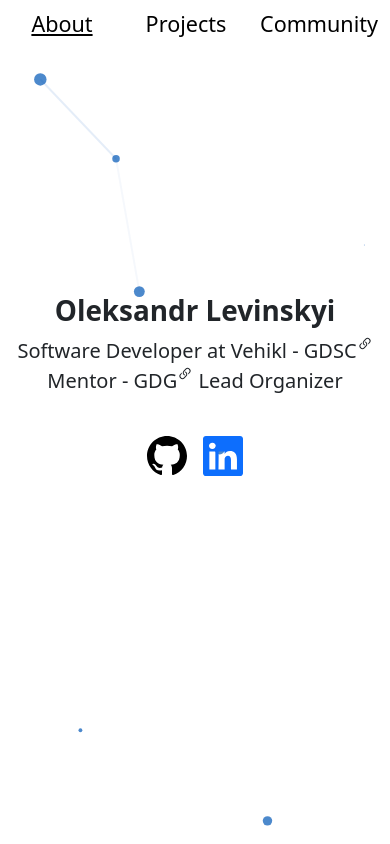
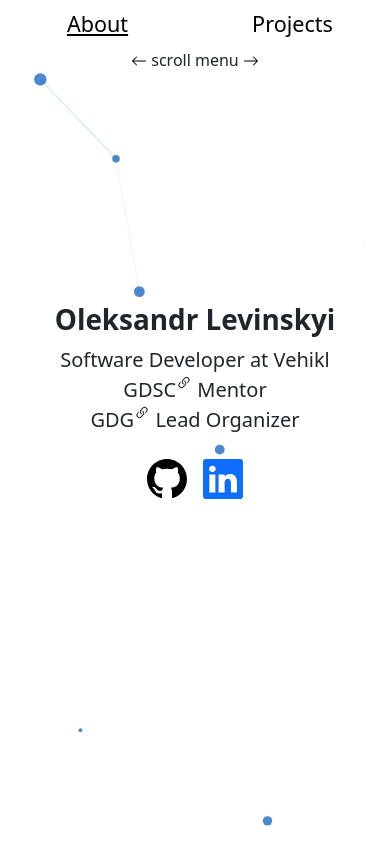
Before and after one commit to OleksandrLevinskyi/portfolio, a Vue app: page / in a window 390 px wide. Built offline with nearby package versions, Linux system fonts and the light colour scheme; the HTML template or start-up script is replaced by a standard one.

Commit message:
replace bootstrap vue with bootstrap

```diff
--- a/src/App.vue
+++ b/src/App.vue
@@ -1,21 +1,28 @@
 <template>
   <div>
     <div id="particles-js"></div>
-    <b-container class="w-100 p-0">
-      <b-row align-h="around" class="w-100 text-center mx-auto nav-nowrap py-2">
-        <b-col class="nav-option">
-          <b-link id="about" href="#/about" class="text-decoration-none text-black fs-4 fw-light">About</b-link>
-        </b-col>
-        <b-col class="nav-option">
-          <b-link id="projects" href="#/projects" class="text-decoration-none text-black fs-4 fw-light">Projects
-          </b-link>
-        </b-col>
-        <b-col class="nav-option">
-          <b-link id="community" href="#/community" class="text-decoration-none text-black fs-4 fw-light">Community
-          </b-link>
-        </b-col>
-      </b-row>
-    </b-container>
+
+    <div class="container">
+      <div class="row py-2 d-flex flex-nowrap horizontal-scroll">
+        <div class="col-6 col-sm-4 d-flex justify-content-center">
+          <a id="about" href="#/about" class="text-decoration-none text-black fs-4 fw-light">About</a>
+        </div>
+        <div class="col-6 col-sm-4 d-flex justify-content-center">
+          <a id="projects" href="#/projects" class="text-decoration-none text-black fs-4 fw-light">Projects</a>
+        </div>
+        <div class="col-6 col-sm-4 d-flex justify-content-center">
+          <a id="community" href="#/community" class="text-decoration-none text-black fs-4 fw-light">Community</a>
+        </div>
+      </div>
+      <div id="scroll-menu-label" class="row text-center display-none">
+        <p>
+          <b-icon-arrow-left class="text-black"/>
+          scroll menu
+          <b-icon-arrow-right class="text-black"/>
+        </p>
+      </div>
+    </div>
+
     <component :is="displayedComponent"/>
   </div>
 </template>
@@ -72,16 +79,18 @@ body {
   font-family: 'Space Grotesk', sans-serif;
 }
 
-.nav-nowrap {
+.horizontal-scroll {
   white-space: nowrap;
   overflow-x: auto;
 }
 
-.nav-option {
-  display: inline-block;
-  float: none;
+@media only screen and (min-width: 576px) {
+  #scroll-menu-label {
+    display: none;
+  }
 }
 
+/*** background ***/
 canvas {
   display: block;
   vertical-align: bottom;
--- a/src/components/About.vue
+++ b/src/components/About.vue
@@ -1,28 +1,31 @@
 <template>
-  <b-row class="text-center pt-5 m-0 vh-75" align-v="center">
-    <b-col>
+  <div class="text-center vh-75 d-flex flex-column justify-content-center">
     <h1 class="fw-bold">Oleksandr Levinskyi</h1>
-      <p class="fs-5 pb-3 fw-light">Software Developer at Vehikl -
-        <b-link href="https://developers.google.com/community/gdsc" class="text-dark text-decoration-none" target=”_blank”>GDSC<b-icon-link45deg class="h6"/>
-        </b-link>
-        Mentor -
-        <b-link href="https://developers.google.com/community/gdg" class="text-dark text-decoration-none"
-                target=”_blank”>GDG<b-icon-link45deg class="h6"/>
-        </b-link>
-        Lead
-        Organizer
+    <p class="fs-5 m-0 fw-light">Software Developer at Vehikl</p>
+    <p class="fs-5 m-0 fw-light">
+      <a href="https://developers.google.com/community/gdsc"
+         class="text-dark text-decoration-none"
+         target=”_blank”>
+        GDSC<b-icon-link45deg class="h6"/>
+      </a> Mentor
+    </p>
+    <p class="fs-5 mb-3 fw-light">
+      <a href="https://developers.google.com/community/gdg"
+         class="text-dark text-decoration-none"
+         target=”_blank”>
+        GDG<b-icon-link45deg class="h6"/>
+      </a> Lead Organizer
     </p>
 
     <div>
-        <b-link href="https://github.com/OleksandrLevinskyi" target=”_blank”>
+      <a href="https://github.com/OleksandrLevinskyi" target=”_blank”>
         <b-icon-github class="big-icon m-2 text-black"/>
-        </b-link>
-        <b-link href="https://www.linkedin.com/in/oleksandrlevinskyi" target=”_blank”>
+      </a>
+      <a href="https://www.linkedin.com/in/oleksandrlevinskyi" target=”_blank”>
         <b-icon-linkedin class="big-icon m-2"/>
-        </b-link>
+      </a>
     </div>
-    </b-col>
-  </b-row>
+  </div>
 </template>
 
 <script>
--- a/src/components/Projects.vue
+++ b/src/components/Projects.vue
@@ -1,23 +1,27 @@
 <template>
-  <div>
-    <b-embed
-        class="w-50 video"
-        type="iframe"
-        src="https://www.youtube.com/embed/6fWU0e6W8QY"
-        allowfullscreen
-    ></b-embed>
-    <h1>Project Title</h1>
-    <b-link href="https://github.com/OleksandrLevinskyi" target=”_blank”>
-      <b-icon-github class="text-black"/>
-    </b-link>
-    <b-link href="https://www.youtube.com" target=”_blank”>
-      <b-icon-youtube class="text-danger"/>
-    </b-link>
-    <b-badge class="bg-dark fs-5">Tech</b-badge>
-    <b-badge class="bg-dark fs-5">Tech</b-badge>
-    <b-badge class="bg-dark fs-5">Tech</b-badge>
+  <div class="d-flex flex-column align-content-center">
+    <iframe class="video"
+            src="https://www.youtube.com/embed/6fWU0e6W8QY"
+            title="YouTube project demo"
+            allowfullscreen
+    ></iframe>
+
+    <div class="d-flex">
+      <span class="h1">Project Title</span>
+      <a href="https://github.com/OleksandrLevinskyi" target=”_blank”>
+        <b-icon-github class="big-icon text-black"/>
+      </a>
+      <a href="https://www.youtube.com" target=”_blank”>
+        <b-icon-youtube class="big-icon text-danger"/>
+      </a>
+    </div>
+
     <p>Lorem ipsum dolor sit amet, consectetur adipisicing elit. Animi dicta, maiores necessitatibus quam quos
       recusandae saepe sequi temporibus veniam vero.</p>
+
+    <span class="badge bg-secondary fs-5">Tech</span>
+    <span class="badge bg-secondary fs-5">Tech</span>
+    <span class="badge bg-secondary fs-5">Tech</span>
   </div>
 </template>
 
@@ -30,5 +34,7 @@ export default {
 <style scoped>
 .video {
   aspect-ratio: 16/9;
+  width: 90%;
+  margin: auto;
 }
 </style>
--- a/src/main.js
+++ b/src/main.js
@@ -1,14 +1,13 @@
 import Vue from 'vue'
 import App from './App.vue'
-import {BootstrapVue, IconsPlugin} from 'bootstrap-vue'
+import {IconsPlugin} from 'bootstrap-vue'
 import 'bootstrap/dist/css/bootstrap.css'
 import 'bootstrap-vue/dist/bootstrap-vue.css'
 
-Vue.use(BootstrapVue)
 Vue.use(IconsPlugin)
 
 Vue.config.productionTip = false
 
 new Vue({
-    render: h => h(App),
+  render: h => h(App),
 }).$mount('#app')
```
Also changed, not shown: 1 other file (tests, documents, lock files or other folders). Lines whose indentation alone changed are shown as unchanged.
